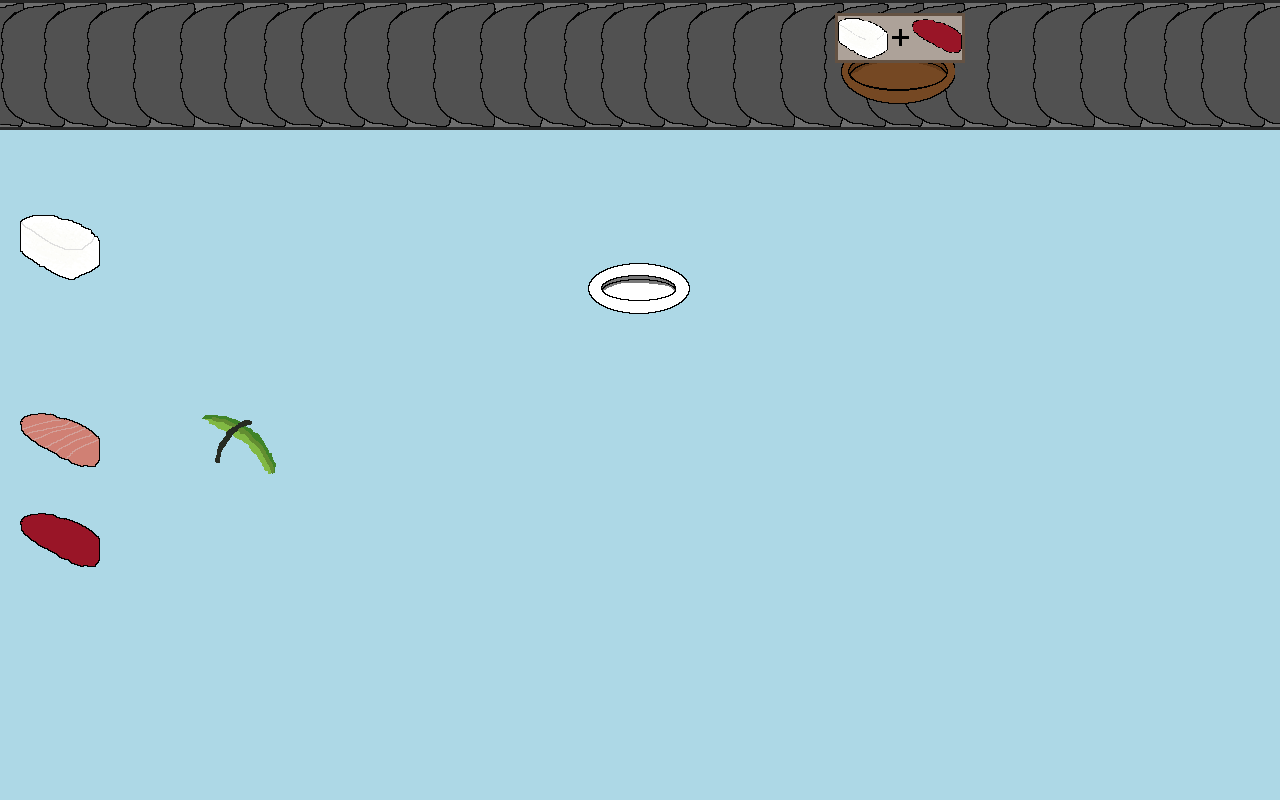
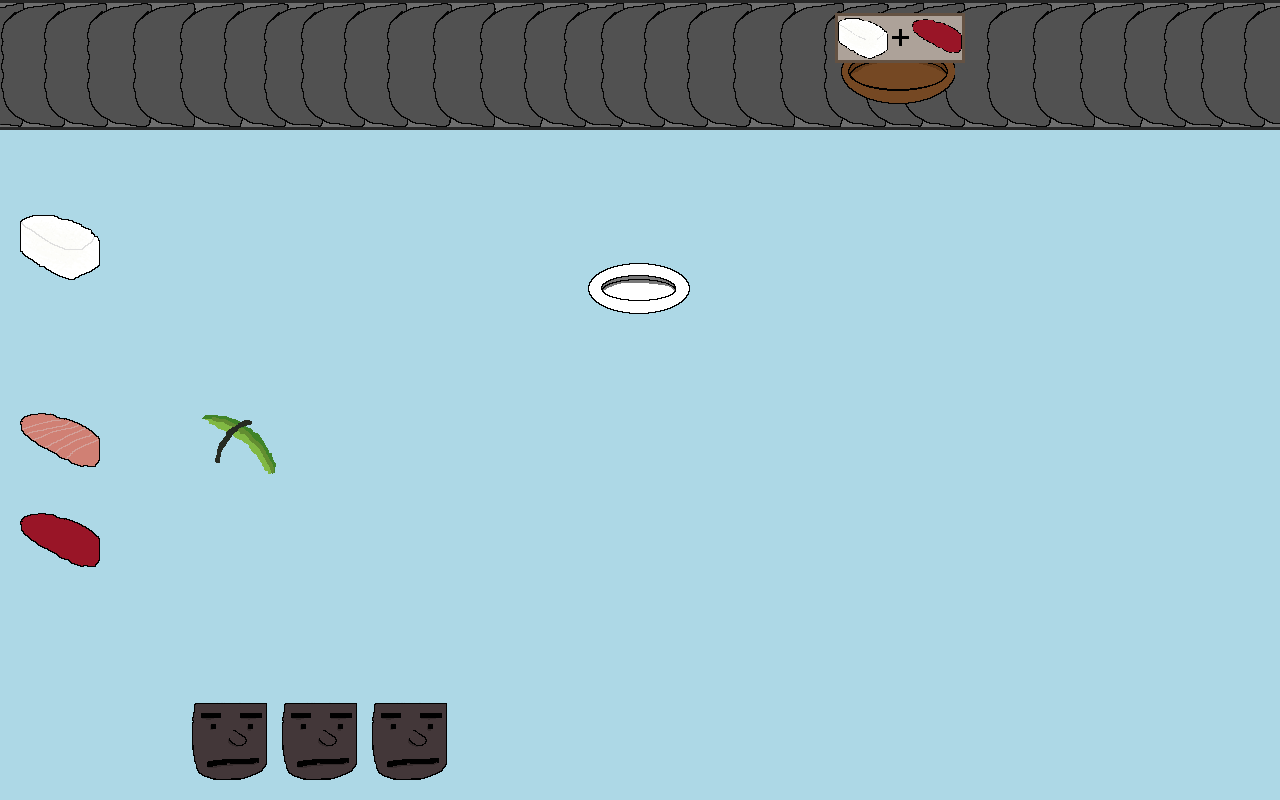
Before and after one commit to fredsson/dekasecond_sushi, a website built with Parcel: page src/html/local/index.html in a window 1280 px wide. Built offline with nearby package versions, Linux system fonts and the light colour scheme.

Commit message:
show angry customers

```diff
--- a/src/features/customer-queue/customer-queue.model.ts
+++ b/src/features/customer-queue/customer-queue.model.ts
@@ -42,6 +42,7 @@ export class CustomerQueueModel {
     this.sub.add(eventService.addEventListener<TrayRemovedEvent>(GameTopic.TrayRemoved, ({id}) => {
       const unhappy = this.waitingCustomers.find(customer => customer.trayId === id);
       if (isValueDefined(unhappy)) {
+        eventService.emit(GameTopic.CustomerUnhappy);
         this.unhappyCustomers++;
       }
       if (this.unhappyCustomers >= 3) {
--- a/src/gfx/customer-queue/customer-queue.view.ts
+++ b/src/gfx/customer-queue/customer-queue.view.ts
@@ -4,13 +4,16 @@ import { DragDropService } from "../../utils/dragdrop";
 import { EventService, GameTopic } from "../../utils/events";
 import { View } from "../renderer";
 import { ConveyorView } from "./conveyor.view";
+import { CustomerView } from "./customer.view";
 
 export class CustomerQueueView implements View {
   private conveyorView: ConveyorView;
+  private customerView: CustomerView;
   private sub = new Subscription();
 
   constructor(container: HTMLElement, eventService: EventService, dragDropService: DragDropService) {
     this.conveyorView = new ConveyorView(container, dragDropService);
+    this.customerView = new CustomerView(container, eventService);
 
     this.sub.add(this.conveyorView.trayRemoved$.subscribe(id => {
       eventService.emit(GameTopic.TrayRemoved, {id});
@@ -44,5 +47,6 @@ export class CustomerQueueView implements View {
   public destroy() {
     this.sub.unsubscribe();
     this.conveyorView.destroy();
+    this.customerView.destroy();
   }
 }
--- /dev/null
+++ b/src/gfx/customer-queue/customer.view.ts
@@ -0,0 +1,56 @@
+import { Subscription } from "rxjs";
+import { EventService, GameTopic } from "../../utils/events";
+import { View } from "../renderer";
+
+interface CustomerItem {
+  element: HTMLElement;
+  happy: boolean;
+}
+
+export class CustomerView implements View {
+  private customers: CustomerItem[];
+
+  private root: HTMLElement;
+
+  private sub = new Subscription();
+
+  constructor(private container: HTMLElement, eventService: EventService) {
+    this.root = document.createElement('div');
+    this.root.id = 'customer-container';
+
+    this.customers = [
+      this.addCustomer(),
+      this.addCustomer(),
+      this.addCustomer()
+    ]
+
+    this.sub.add(eventService.addEventListener(GameTopic.CustomerUnhappy, () => {
+      const happyCustomers = this.customers.filter(v => v.happy);
+      happyCustomers[0].element.classList.add('customer--angry');
+      happyCustomers[0].happy = false;
+    }));
+
+
+    container.appendChild(this.root);
+  }
+
+  public update() {
+  }
+
+  public destroy() {
+    this.container.removeChild(this.root);
+  }
+
+  private addCustomer(): CustomerItem {
+    const element = document.createElement('div');
+    element.classList.add('customer');
+
+    this.root.appendChild(element);
+
+    return {
+      element,
+      happy: true
+    };
+  }
+
+}
--- a/src/styles.css
+++ b/src/styles.css
@@ -84,19 +84,19 @@ body {
 .ingredient__salmon {
   left: 20px;
   top: 400px;
-  background-image: url('/assets/salmon.png')
+  background-image: url('/assets/salmon.png');
 }
 
 .ingredient__tuna {
   left: 20px;
   top: 500px;
-  background-image: url('/assets/tuna.png')
+  background-image: url('/assets/tuna.png');
 }
 
 .ingredient__avocado {
   left: 200px;
   top: 400px;
-  background-image: url('/assets/avocado.png')
+  background-image: url('/assets/avocado.png');
 }
 
 .ingredient__rice--placed, .ingredient__salmon--placed, .ingredient__tuna--placed, .ingredient__avocado--placed  {
@@ -109,3 +109,25 @@ body {
   bottom: 0;
   background-color: hotpink;
 }
+
+#customer-container {
+  position: absolute;
+  display: flex;
+  left: 15%;
+  bottom: 20px;
+}
+
+.customer {
+  position: relative;
+  width: 80px;
+  height: 80px;
+  background-image: url('/assets/customer.png');
+}
+
+.customer--angry {
+  background-image: url('/assets/customer_angry.png');
+}
+
+.customer + .customer {
+  margin-left: 10px;
+}
--- a/src/utils/dragdrop.ts
+++ b/src/utils/dragdrop.ts
@@ -1,4 +1,4 @@
-import { defer, fromEvent, merge, Observable, Subject } from "rxjs";
+import { debounceTime, defer, fromEvent, merge, Observable, Subject } from "rxjs";
 import { IngredientType } from "../features/plate/plate.model";
 import { isValueDefined } from "./sanity";
 
@@ -41,14 +41,14 @@ export class DragDropService {
     return defer(() => merge(
       fromEvent<MouseEvent>(element, 'mousedown'),
       fromEvent<TouchEvent>(element, 'touchstart'),
-    ))
+    ).pipe(debounceTime(0)))
   }
 
   public endEvents(element: HTMLElement): Observable<MouseEvent | TouchEvent> {
     return defer(() => merge(
       fromEvent<MouseEvent>(element, 'mouseup'),
       fromEvent<TouchEvent>(element, 'touchend'),
-    ))
+    ).pipe(debounceTime(0)))
   }
 
   public drag(item: DraggableItem) {
--- a/src/utils/events.ts
+++ b/src/utils/events.ts
@@ -5,6 +5,7 @@ export enum GameTopic {
   TrayRemoved,
   TrayFilled,
   CustomerOrderCorrect,
+  CustomerUnhappy,
   CustomerRushHourStarted,
   CustomerRushHourEnded,
   IngredientAdded,
```
Also changed, not shown: assets/customer.png (added), assets/customer_angry.png (added).
